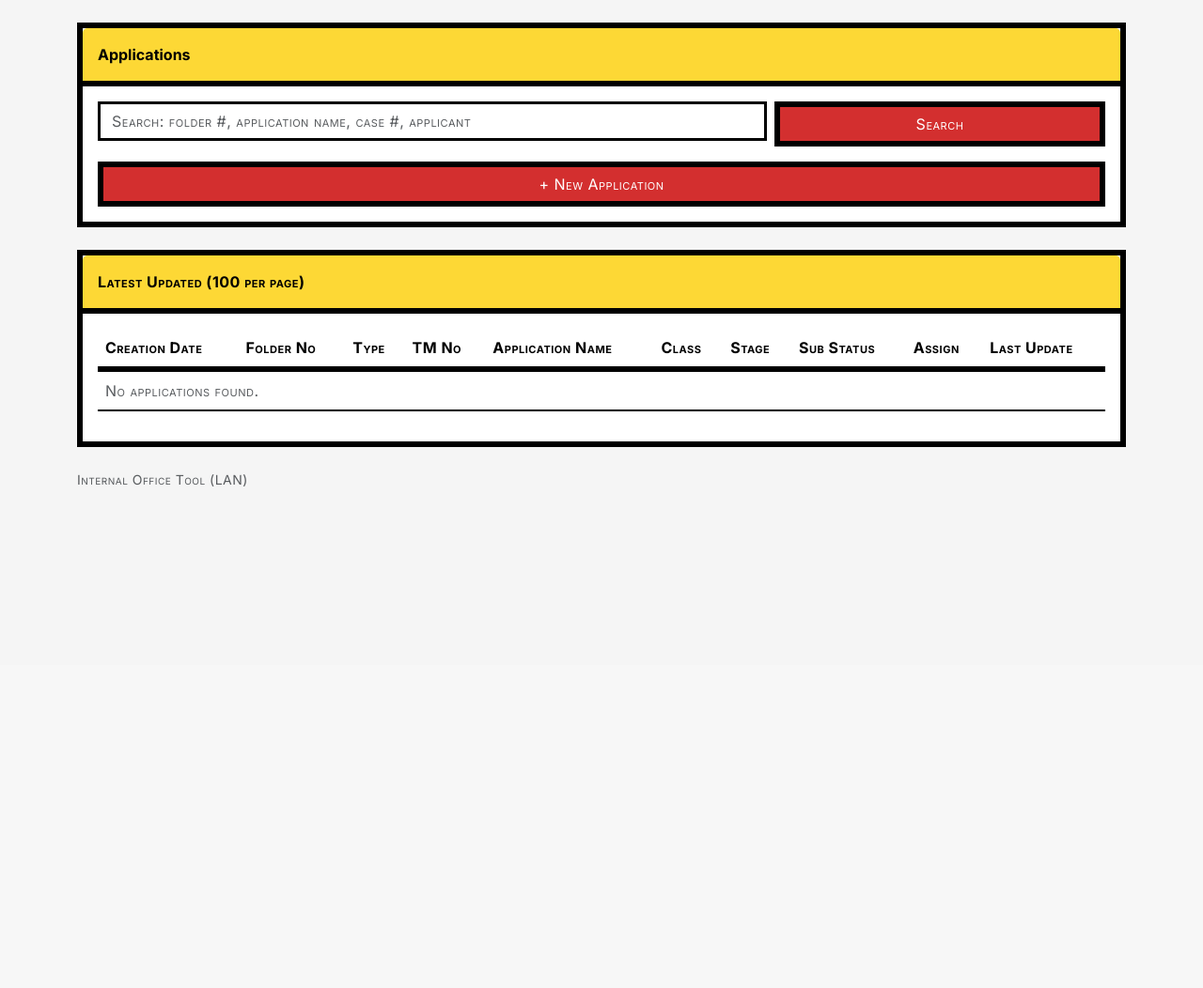
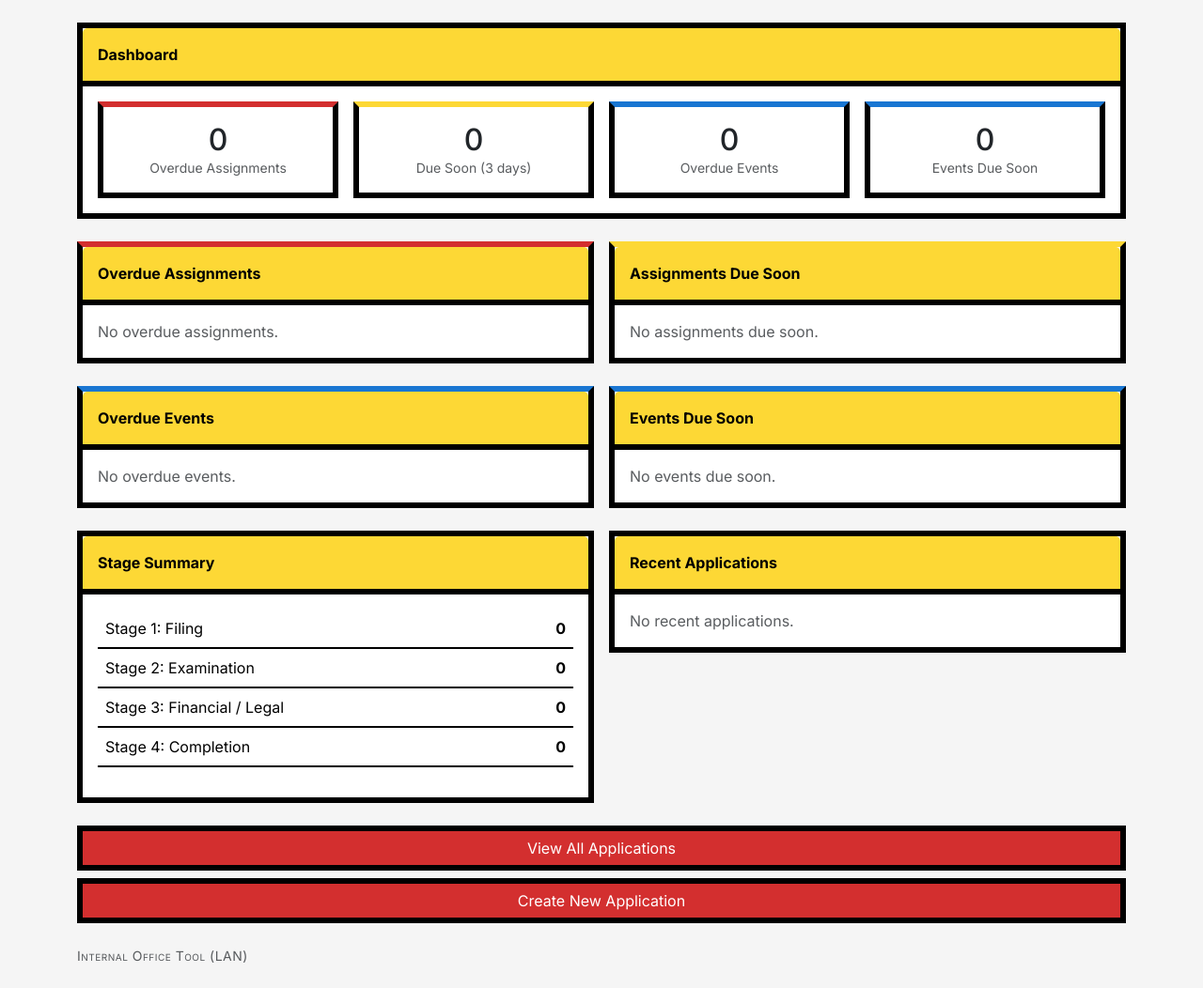
Before and after one commit to 0utLawzz/DS-Brandex, a Django app: page / in a window 1280 px wide. Shown: the part 92-1144 px from the top of the page at 94% size. Before the commit the page ends 610 px from the top, so only its background shows below. Run offline with Django 5.2, Linux system fonts and the light colour scheme; the visitor is signed in with stand-in values (Sample User, id 1); data comes from the database, SQL or seed files in the repository; data that the repository does not hold is empty.

Commit message:
Add folder number auto-generator and dashboard
- Auto-generate folder numbers in format [ClientType]-[ClientID]-[Sequence]
- Add dashboard view with deadlines and overdue summary
- Update admin to support auto-generation
- Add dashboard template with stage summary and recent applications

```diff
--- /dev/null
+++ b/cases/templates/cases/dashboard.html
@@ -0,0 +1,168 @@
+{% extends 'cases/base.html' %}
+
+{% block title %}Dashboard - IP Case Platform{% endblock %}
+
+{% block content %}
+  <div class="victorian-card card mb-4">
+    <div class="card-header py-3">Dashboard</div>
+    <div class="card-body">
+      <div class="row g-3">
+        <div class="col-md-3">
+          <div class="victorian-card card dst-accent-red">
+            <div class="card-body text-center">
+              <div class="h2 mb-0">{{ overdue_assignments|length }}</div>
+              <div class="small text-muted">Overdue Assignments</div>
+            </div>
+          </div>
+        </div>
+        <div class="col-md-3">
+          <div class="victorian-card card dst-accent-yellow">
+            <div class="card-body text-center">
+              <div class="h2 mb-0">{{ soon_assignments|length }}</div>
+              <div class="small text-muted">Due Soon (3 days)</div>
+            </div>
+          </div>
+        </div>
+        <div class="col-md-3">
+          <div class="victorian-card card dst-accent-blue">
+            <div class="card-body text-center">
+              <div class="h2 mb-0">{{ overdue_events|length }}</div>
+              <div class="small text-muted">Overdue Events</div>
+            </div>
+          </div>
+        </div>
+        <div class="col-md-3">
+          <div class="victorian-card card dst-accent-blue">
+            <div class="card-body text-center">
+              <div class="h2 mb-0">{{ soon_events|length }}</div>
+              <div class="small text-muted">Events Due Soon</div>
+            </div>
+          </div>
+        </div>
+      </div>
+    </div>
+  </div>
+
+  <div class="row g-3 mb-4">
+    <div class="col-md-6">
+      <div class="victorian-card card dst-accent-red">
+        <div class="card-header py-3">Overdue Assignments</div>
+        <div class="card-body">
+          <div class="d-grid gap-2">
+            {% for assignment in overdue_assignments %}
+              <div class="dst-assignment overdue p-2">
+                <div class="fw-bold">{{ assignment.application.folder_number }} - {{ assignment.application.application_name }}</div>
+                <div class="small">Assigned to: {% if assignment.assigned_to %}{{ assignment.assigned_to.username }}{% else %}(unassigned){% endif %}</div>
+                <div class="small">Due: {{ assignment.due_date|date:"Y-m-d" }} ({{ assignment.due_date|timesince:today }} ago)</div>
+              </div>
+            {% empty %}
+              <div class="text-muted">No overdue assignments.</div>
+            {% endfor %}
+          </div>
+        </div>
+      </div>
+    </div>
+
+    <div class="col-md-6">
+      <div class="victorian-card card dst-accent-yellow">
+        <div class="card-header py-3">Assignments Due Soon</div>
+        <div class="card-body">
+          <div class="d-grid gap-2">
+            {% for assignment in soon_assignments %}
+              <div class="dst-assignment soon p-2">
+                <div class="fw-bold">{{ assignment.application.folder_number }} - {{ assignment.application.application_name }}</div>
+                <div class="small">Assigned to: {% if assignment.assigned_to %}{{ assignment.assigned_to.username }}{% else %}(unassigned){% endif %}</div>
+                <div class="small">Due: {{ assignment.due_date|date:"Y-m-d" }}</div>
+              </div>
+            {% empty %}
+              <div class="text-muted">No assignments due soon.</div>
+            {% endfor %}
+          </div>
+        </div>
+      </div>
+    </div>
+  </div>
+
+  <div class="row g-3 mb-4">
+    <div class="col-md-6">
+      <div class="victorian-card card dst-accent-blue">
+        <div class="card-header py-3">Overdue Events</div>
+        <div class="card-body">
+          <div class="d-grid gap-2">
+            {% for event in overdue_events %}
+              <div class="p-2" style="border-left: 3px solid red;">
+                <div class="fw-bold">{{ event.application.folder_number }} - {{ event.get_event_type_display }}</div>
+                <div class="small">Deadline: {{ event.deadline_date|date:"Y-m-d" }} ({{ event.deadline_date|timesince:today }} ago)</div>
+                {% if event.notes %}<div class="small">{{ event.notes }}</div>{% endif %}
+              </div>
+            {% empty %}
+              <div class="text-muted">No overdue events.</div>
+            {% endfor %}
+          </div>
+        </div>
+      </div>
+    </div>
+
+    <div class="col-md-6">
+      <div class="victorian-card card dst-accent-blue">
+        <div class="card-header py-3">Events Due Soon</div>
+        <div class="card-body">
+          <div class="d-grid gap-2">
+            {% for event in soon_events %}
+              <div class="p-2" style="border-left: 3px solid yellow;">
+                <div class="fw-bold">{{ event.application.folder_number }} - {{ event.get_event_type_display }}</div>
+                <div class="small">Deadline: {{ event.deadline_date|date:"Y-m-d" }}</div>
+                {% if event.notes %}<div class="small">{{ event.notes }}</div>{% endif %}
+              </div>
+            {% empty %}
+              <div class="text-muted">No events due soon.</div>
+            {% endfor %}
+          </div>
+        </div>
+      </div>
+    </div>
+  </div>
+
+  <div class="row g-3 mb-4">
+    <div class="col-md-6">
+      <div class="victorian-card card">
+        <div class="card-header py-3">Stage Summary</div>
+        <div class="card-body">
+          <table class="table victorian-table">
+            {% for stage_name, count in stage_summary.items %}
+              <tr>
+                <td>{{ stage_name }}</td>
+                <td class="text-end fw-bold">{{ count }}</td>
+              </tr>
+            {% endfor %}
+          </table>
+        </div>
+      </div>
+    </div>
+
+    <div class="col-md-6">
+      <div class="victorian-card card">
+        <div class="card-header py-3">Recent Applications</div>
+        <div class="card-body">
+          <div class="d-grid gap-2">
+            {% for app in recent_applications %}
+              <a class="victorian-link" href="{% url 'cases:application_detail' app.pk %}">
+                <div class="p-2" style="border: 1px solid black;">
+                  <div class="fw-bold">{{ app.folder_number }} - {{ app.application_name }}</div>
+                  <div class="small text-muted">Created: {{ app.created_at|date:"Y-m-d H:i" }}</div>
+                </div>
+              </a>
+            {% empty %}
+              <div class="text-muted">No recent applications.</div>
+            {% endfor %}
+          </div>
+        </div>
+      </div>
+    </div>
+  </div>
+
+  <div class="d-grid gap-2">
+    <a class="btn victorian-btn" href="{% url 'cases:application_list' %}">View All Applications</a>
+    <a class="btn victorian-btn" href="{% url 'cases:application_create' %}">Create New Application</a>
+  </div>
+{% endblock %}
--- a/cases/urls.py
+++ b/cases/urls.py
@@ -6,7 +6,8 @@ from . import views
 app_name = "cases"
 
 urlpatterns = [
-    path("", views.application_list, name="application_list"),
+    path("", views.dashboard, name="dashboard"),
+    path("applications/", views.application_list, name="application_list"),
     path("applications/new/", views.application_create, name="application_create"),
     path("applications/<int:pk>/", views.application_detail, name="application_detail"),
     path("applications/<int:pk>/add-event/", views.add_event, name="add_event"),
--- a/cases/views.py
+++ b/cases/views.py
@@ -48,6 +48,7 @@ def application_create(request: HttpRequest):
     if request.method == "POST":
         folder_number = (request.POST.get("folder_number") or "").strip()
         client_type = (request.POST.get("client_type") or "").strip()
+        client_id = request.POST.get("client_id") or None
         application_type = (request.POST.get("application_type") or "").strip()
         application_name = (request.POST.get("application_name") or "").strip()
         trademark_no = (request.POST.get("trademark_no") or "").strip()
@@ -68,8 +69,13 @@ def application_create(request: HttpRequest):
         files = request.FILES.getlist("files")
 
         errors = []
-        if not folder_number:
-            errors.append("Folder number is required")
+        # Folder number is optional now - will be auto-generated if not provided
+        # If folder_number is provided, it must be unique
+        if folder_number and Application.objects.filter(folder_number=folder_number).exists():
+            errors.append("Folder number already exists")
+        # If folder_number is not provided, client_id is required for auto-generation
+        if not folder_number and not client_id:
+            errors.append("Either folder number or client ID is required")
         if not application_name:
             errors.append("Application name is required")
         if not applicant_name:
@@ -96,6 +102,7 @@ def application_create(request: HttpRequest):
         app = Application(
             folder_number=folder_number,
             client_type=client_type,
+            client_id=client_id,
             application_type=application_type,
             application_name=application_name,
             trademark_no=trademark_no,
@@ -240,3 +247,54 @@ def add_document(request: HttpRequest, pk: int):
         return redirect("cases:application_detail", pk=application.pk)
 
     return redirect("cases:application_detail", pk=application.pk)
+
+
+@login_required
+def dashboard(request: HttpRequest):
+    today = timezone.localdate()
+
+    # Get overdue assignments
+    overdue_assignments = Assignment.objects.filter(
+        due_date__lt=today,
+        status__in=["pending", "overdue"]
+    ).select_related('application', 'assigned_to').order_by('due_date')[:50]
+
+    # Get assignments due soon (within 3 days)
+    soon_due_date = today + timezone.timedelta(days=3)
+    soon_assignments = Assignment.objects.filter(
+        due_date__range=[today, soon_due_date],
+        status="pending"
+    ).select_related('application', 'assigned_to').order_by('due_date')[:50]
+
+    # Get events with deadlines
+    overdue_events = Event.objects.filter(
+        deadline_date__lt=today
+    ).select_related('application').order_by('deadline_date')[:50]
+
+    soon_events = Event.objects.filter(
+        deadline_date__range=[today, soon_due_date]
+    ).select_related('application').order_by('deadline_date')[:50]
+
+    # Get applications by stage summary
+    stage_summary = {}
+    for stage_choice in Stage.choices:
+        stage_summary[stage_choice[1]] = Application.objects.filter(current_stage=stage_choice[0]).count()
+
+    # Recent applications
+    recent_applications = Application.objects.order_by('-created_at')[:10]
+
+    site_settings = SiteSettings.objects.first()
+    if not site_settings:
+        site_settings = SiteSettings.objects.create()
+
+    context = {
+        "overdue_assignments": overdue_assignments,
+        "soon_assignments": soon_assignments,
+        "overdue_events": overdue_events,
+        "soon_events": soon_events,
+        "stage_summary": stage_summary,
+        "recent_applications": recent_applications,
+        "today": today,
+        "site_settings": site_settings,
+    }
+    return render(request, "cases/dashboard.html", context)
--- a/ip_case_platform/settings.py
+++ b/ip_case_platform/settings.py
@@ -35,7 +35,7 @@ CSRF_TRUSTED_ORIGINS = [
     o.strip()
     for o in os.environ.get(
         "DJANGO_CSRF_TRUSTED_ORIGINS",
-        "http://127.0.0.1:52684,http://127.0.0.1:62497",
+        "http://127.0.0.1:52684,http://127.0.0.1:62497,http://127.0.0.1:62556",
     ).split(",")
     if o.strip()
 ]
```
Also changed, not shown: cases/admin.py (+24 -1 lines), cases/models.py (+21 -1 lines), cases/templates/cases/application_create.html (+9 -2 lines), cases/migrations/0004_alter_application_folder_number.py (added).
